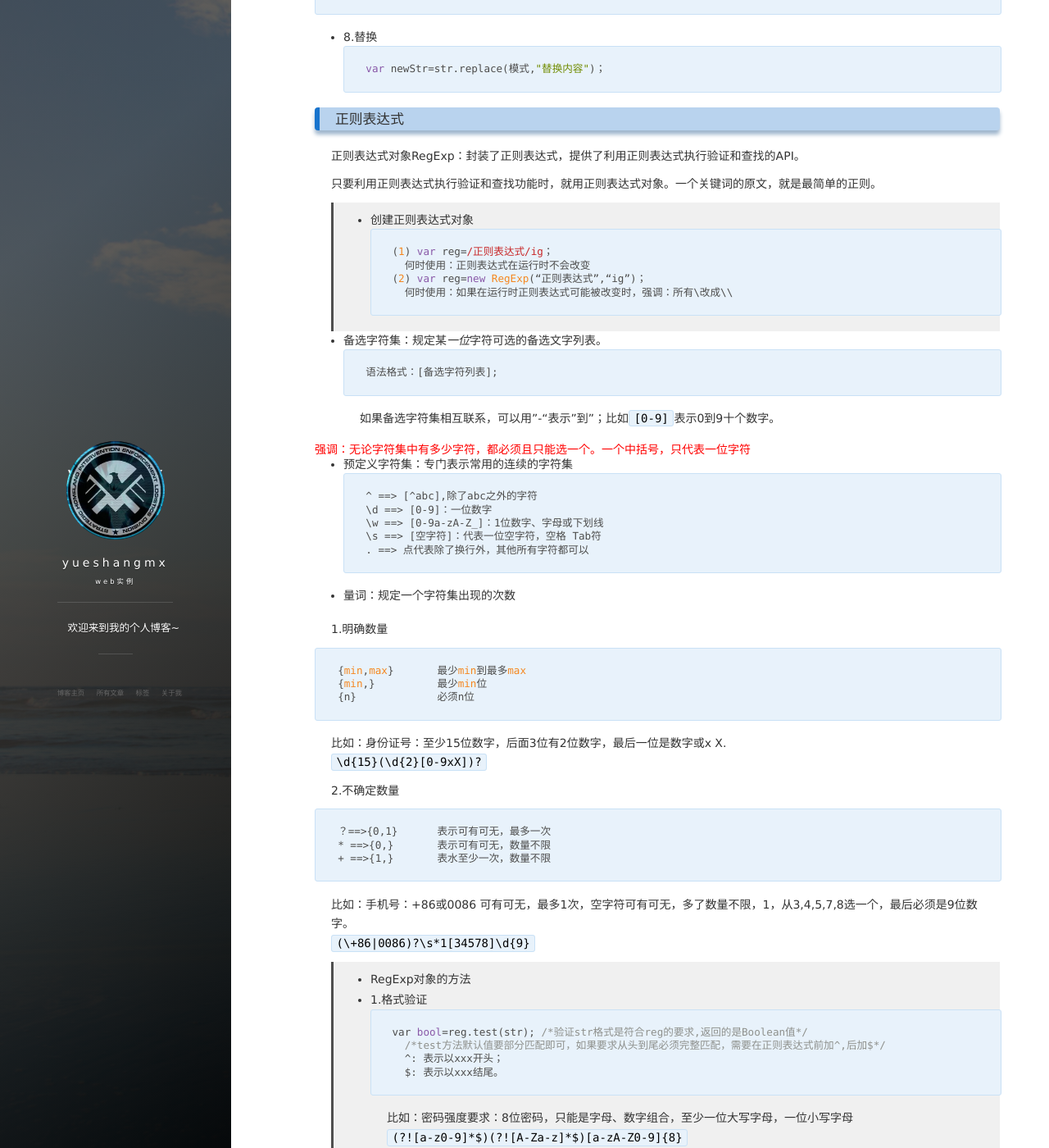
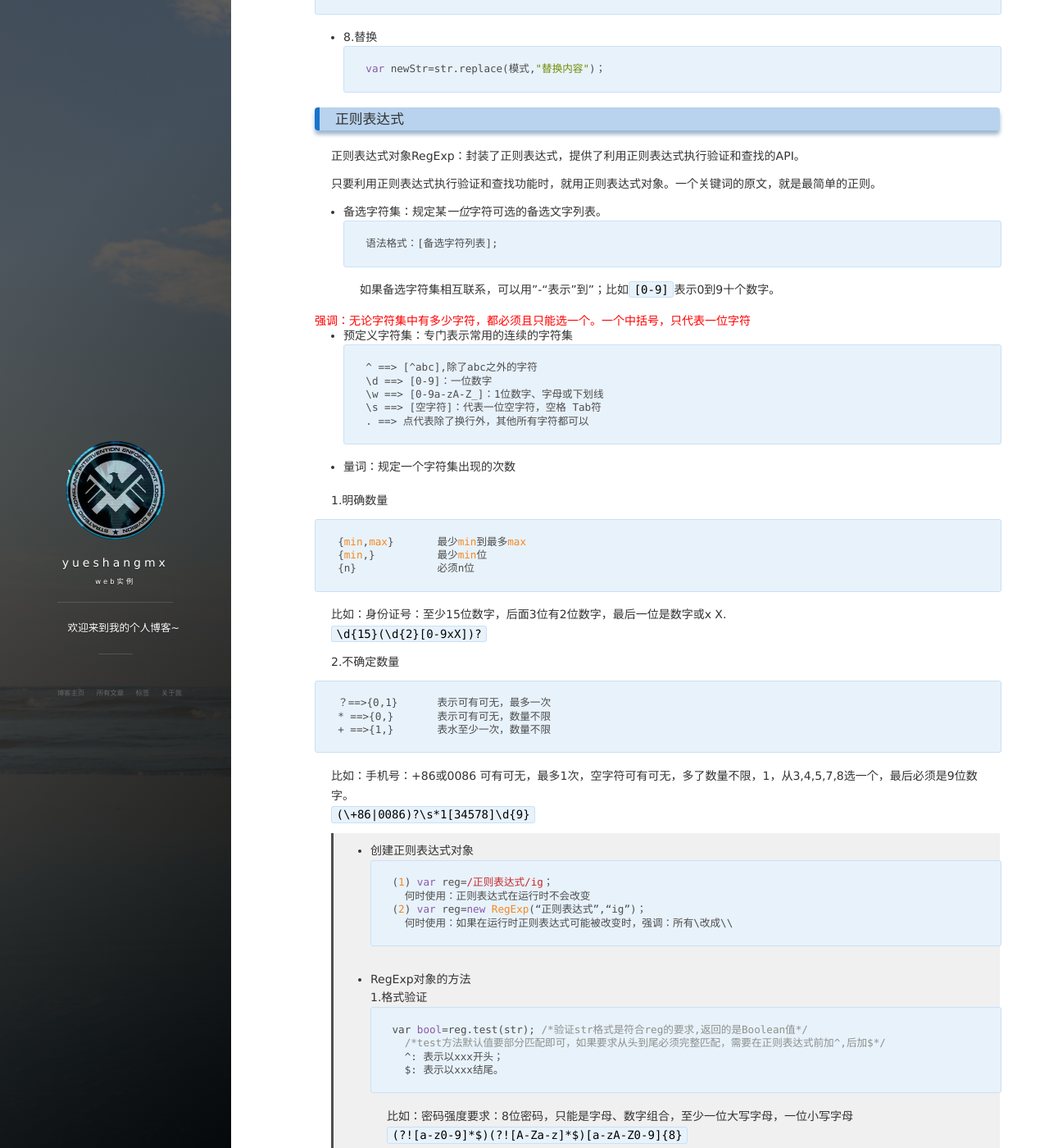
Before and after one commit to yueshangmx/yueshangmx.github.io, a Jekyll site: the page built from _posts/2017-08-25-JavaScrip字符串.md, in a window 1280 px wide and 1400 px high, scrolled down 1663 px. Shown: the whole window at 82% size. Built offline with Jekyll 4.4.1, drawn with Linux system fonts in a browser that asks for light colours; nearby versions of some CDN libraries; comment, search, counter and statistics services are not loaded; some of the changed lines change nothing that is shown.

Commit message:
update 2017-11-09

````diff
--- a/_posts/2017-08-25-JavaScrip字符串.md
+++ b/_posts/2017-08-25-JavaScrip字符串.md
@@ -93,13 +93,7 @@ var newStr=str.replace(模式,"替换内容")；
 
 只要利用正则表达式执行验证和查找功能时，就用正则表达式对象。一个关键词的原文，就是最简单的正则。
 
->* 创建正则表达式对象
-```
-(1) var reg=/正则表达式/ig；
-    何时使用：正则表达式在运行时不会改变
-(2) var reg=new RegExp(“正则表达式”,“ig”)；
-    何时使用：如果在运行时正则表达式可能被改变时，强调：所有\改成\\
-```
+
 
 - 备选字符集：规定某*一位*字符可选的备选文字列表。
 ```
@@ -138,8 +132,16 @@ var newStr=str.replace(模式,"替换内容")；
 比如：手机号：+86或0086 可有可无，最多1次，空字符可有可无，多了数量不限，1，从3,4,5,7,8选一个，最后必须是9位数字。<br>
 `(\+86|0086)?\s*1[34578]\d{9}`
 
+>* 创建正则表达式对象
+```
+(1) var reg=/正则表达式/ig；
+    何时使用：正则表达式在运行时不会改变
+(2) var reg=new RegExp(“正则表达式”,“ig”)；
+    何时使用：如果在运行时正则表达式可能被改变时，强调：所有\改成\\
+```
+
 >* RegExp对象的方法<br>
-- 1.格式验证
+1.格式验证
 ```
 var bool=reg.test(str);	/*验证str格式是符合reg的要求,返回的是Boolean值*/
     /*test方法默认值要部分匹配即可，如果要求从头到尾必须完整匹配，需要在正则表达式前加^,后加$*/
@@ -148,7 +150,7 @@ var bool=reg.test(str);	/*验证str格式是符合reg的要求,返回的是Boole
 ```
 比如：密码强度要求：8位密码，只能是字母、数字组合，至少一位大写字母，一位小写字母<br>
 `(?![a-z0-9]*$)(?![A-Za-z]*$)[a-zA-Z0-9]{8}`<br>
-- 2.查找API
+2.查找API
 ```
 var arr=reg.exec(str);  /*在str中查找所有符合reg规定的关键字，要加g*/
     /*返回的是数组,其中：arr[0]：保存了当前关键字的内容*/
````
